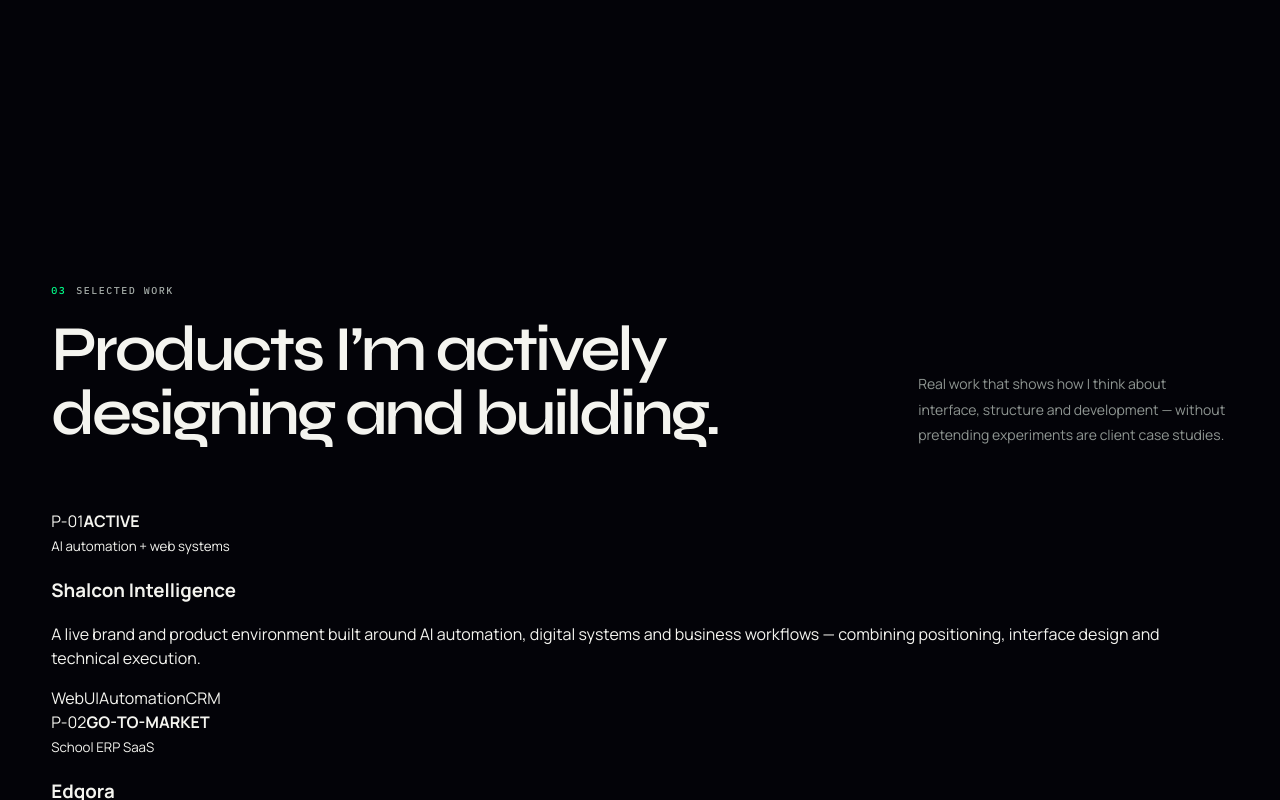
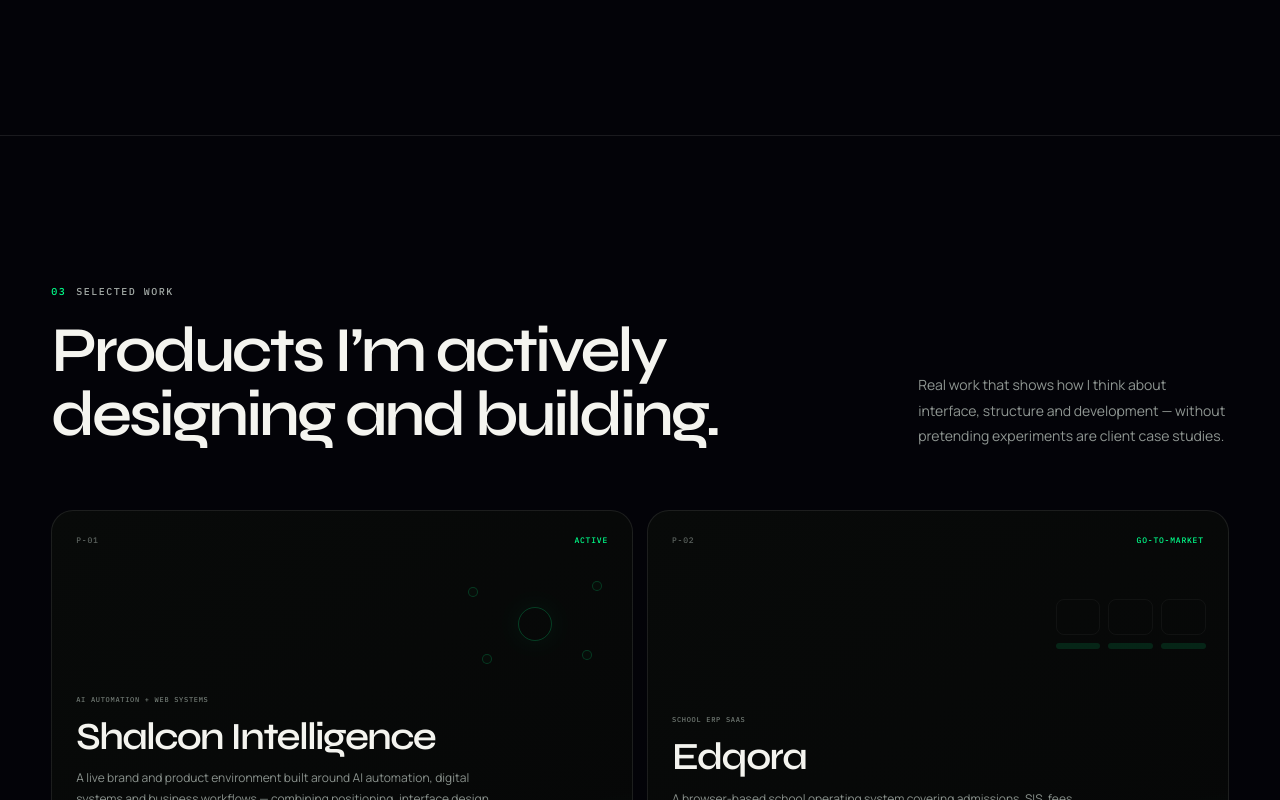
Before and after one commit to Abuhurerakhan0407/shalcon-intelligence, a React (Vite) app: page / in a window 1280 px wide. Shown: the part 1840-2640 px from the top of the page. Built offline with nearby package versions, Linux system fonts and the light colour scheme.

Commit message:
Load compact work grid styles

```diff
--- a/src/index.css
+++ b/src/index.css
@@ -12,4 +12,5 @@
 @import "./final/client-release.css";
 @import "./final/usecase-finish.css";
 @import "./final/referral.css";
+@import "./final/referral-work.css";
 @import "./final/referral-process.css";
```
